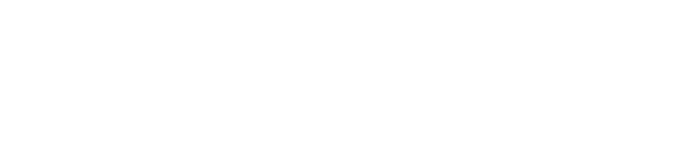
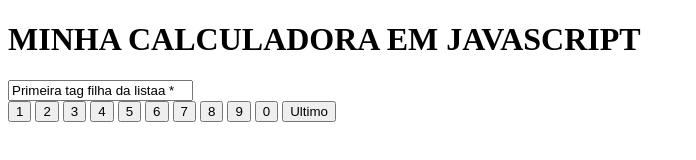
Before and after one commit to wesleykleim/calculadora-js, a plain HTML site: page index.html in a window 1280 px wide. Shown: the whole page, without its empty margins (0-696 px from the left). Drawn offline with Linux system fonts and the light colour scheme.

Commit message:
Recuperando elementos e adicionando valores em JS

```diff
--- a/index.html
+++ b/index.html
@@ -8,6 +8,29 @@
     <script src="./js/script.js" defer> </script>
 </head>
 <body>
+    <h1 class="minha-classe">MINHA CALCULADORA EM JAVASCRIPT</h1>
+    <div>
 
+        <!--Calculadora em jaascript-->
+        <form action="index.html">
+            <input type="text" id="txtDisplay" value="0" readonly>
+
+            <div>
+                <!--  input*11[type="button"][id="btn1"][value="1"]  -->
+                <input type="button" id="btn1" value="1">
+                <input type="button" id="btn2" value="2">
+                <input type="button" id="btn3" value="3">
+                <input type="button" id="btn4" value="4">
+                <input type="button" id="btn5" value="5">
+                <input type="button" id="btn6" value="6">
+                <input type="button" id="btn7" value="7">
+                <input type="button" id="btn8" value="8">
+                <input type="button" id="btn9" value="9">
+                <input type="button" id="btn0" value="0">
+                <input type="button" id="btnPonto" value=".">
+            </div>
+
+        </form>
+    </div>
 </body>
 </html>
--- a/js/script.js
+++ b/js/script.js
@@ -0,0 +1,50 @@
+//document é o objeto que representa o documento HTML
+//Window é o objeto que representa a janela do navegador
+
+//utilizando o getElementById para acessar o elemnto HTML
+const campo = document.getElementById("txtDisplay")
+campo.value = "Olá Mundo"
+
+//Recuperando a lista de inputs do formulário com getElementsByTagName
+const inputs = document.getElementsByTagName("input")
+
+//Pegando o primeiro input da lista
+const primeiroInput = inputs[0]
+
+//Pegando o ultimo input da lista
+const ultimoInput = inputs[inputs.length - 1]
+
+//Adicionando valor ao elemento da lista
+primeiroInput.value = "Primeiro"
+ultimoInput.value = "Ultimo"
+
+//recuperando o elemento com notação CSS querySelector
+const primeiroInput2 = document.querySelector("#txtDisplay")
+//Adicionando valor ao elemento recuperado
+primeiroInput2.value = "Primeiro com QuerySelector"
+
+
+//Recuperando o elemento com notação CSS QuerySeletorAll
+const inputs2 = document.querySelectorAll("input")
+
+//Pegando o primeiro input da lista
+const primeiroInput3 = inputs2[0]
+//Adicionando valor aoa elemento recuperado
+primeiroInput3.value = "Primeiro com querySelectorAll"
+
+//Recuperando a tag filha com querySelector
+const primeiraTagFilhaInput = document.querySelector("form input")
+//Adicionando valor ao elemento recuperado
+primeiraTagFilhaInput.value = "Primeira tag filha da lista "
+
+//Recuperando a tag filha com querySelectorAll
+const tagFilhasInput = document.querySelectorAll("form input")
+//Pegando o primeiro input da lista
+const primeiroTagFilhaInput = tagFilhasInput[0]
+//Adicionando valor ao elemento recuperado
+primeiroTagFilhaInput.value = "Primeira tag filha da listaa *"
+
+//Recuperando elementos com ClassName querySelector
+const elemento = document.querySelector(".minha-classe")
+//Adicionando valor ao elemento recuperado
+elemento.value = "Primeira tag filha com className"
```
